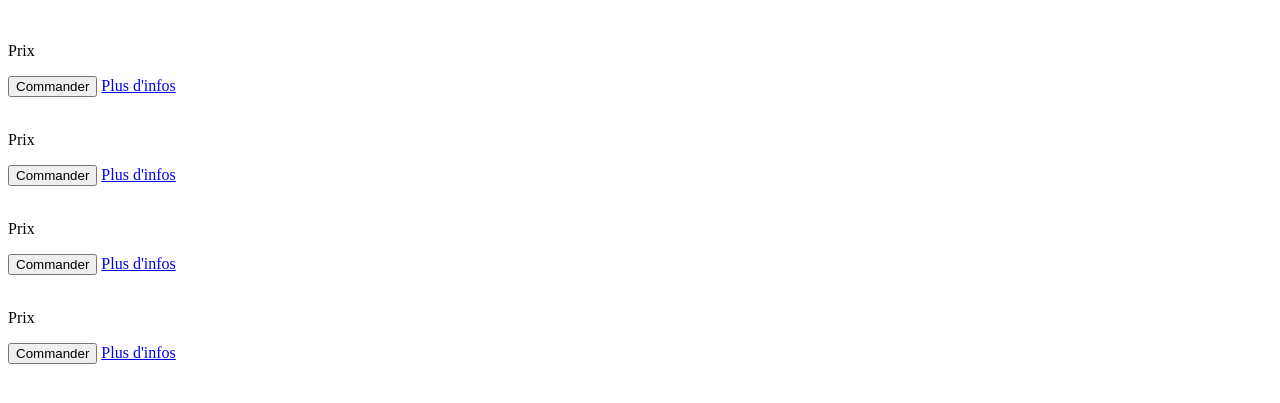
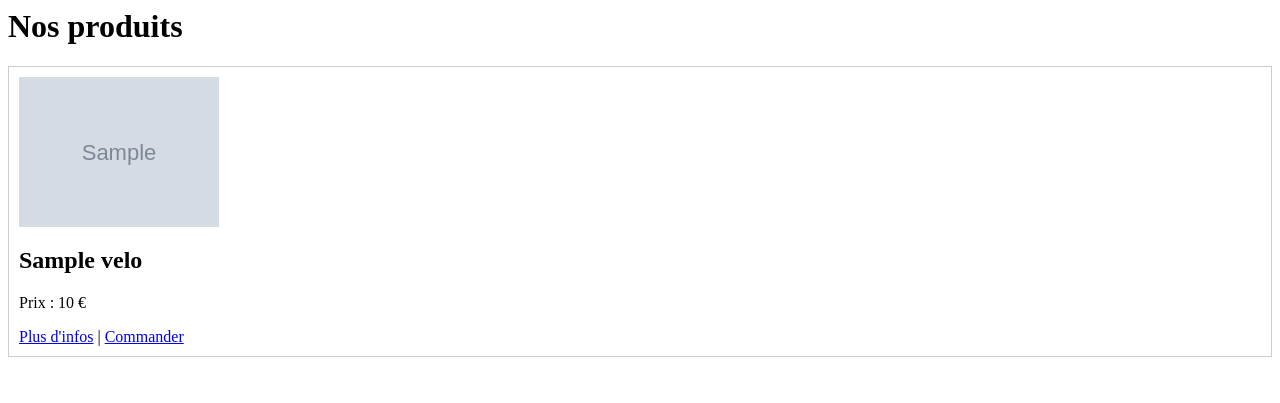
Before and after one commit to Oxylad/Prjt_Solution_Web, a PHP site: page /produits.php in a window 1280 px wide. Shown: the top 403 px of the page. Run offline with PHP 8.4, Linux system fonts and the light colour scheme; tables that the repository leaves empty or names only in its code hold one stand-in row (values such as "Sample post"); grey boxes marked "Sample" are stand-in pictures.

Commit message:
velo+produit LIam

```diff
--- /dev/null
+++ b/config.php
@@ -0,0 +1,16 @@
+<?php
+// Paramètres de connexion à la base de données
+$host = 'localhost'; // Hôte de la base de données (souvent 'localhost')
+$dbname = 'velo'; // Remplacez par le nom de votre base de données
+$user = 'root'; // Nom d'utilisateur (souvent 'root' en local)
+$pass = ''; // Mot de passe (vide par défaut en local avec XAMPP ou WAMP)
+
+try {
+    // Connexion à la base de données avec PDO
+    $pdo = new PDO("mysql:host=$host;dbname=$dbname;charset=utf8", $user, $pass);
+    $pdo->setAttribute(PDO::ATTR_ERRMODE, PDO::ERRMODE_EXCEPTION); // Gérer les erreurs
+} catch (PDOException $e) {
+    // En cas d'erreur, afficher un message et arrêter le script
+    die("Erreur de connexion : " . $e->getMessage());
+}
+?>
--- a/produits.php
+++ b/produits.php
@@ -1,35 +1,18 @@
-<!DOCTYPE html>
-<html lang="en">
-<head>
-    <meta charset="UTF-8">
-    <meta name="viewport" content="width=device-width, initial-scale=1.0">
-    <title>Document</title>
-</head>
-<body>
-    <div class="item">
-        <img class="img" src="">
-        <p>Prix</p>
-        <button type="button">Commander</button>
-        <a href="velo.php">Plus d'infos</a>
-    </div>
-    <div class="item">
-        <img class="img" src="">
-        <p>Prix</p>
-        <button type="button">Commander</button>
-        <a href="velo.php">Plus d'infos</a>
-    </div>
-    <div class="item">
-        <img class="img" src="">
-        <p>Prix</p>
-        <button type="button">Commander</button>
-        <a href="velo.php">Plus d'infos</a>
-    </div>
-    <div class="item">
-        <img class="img" src="">
-        <p>Prix</p>
-        <button type="button">Commander</button>
-        <a href="velo.php">Plus d'infos</a>
-    </div>
+<?php
+// Connexion à la base de données
+include 'config.php';
 
-</body>
-</html>
+// Récupération des vélos
+$stmt = $pdo->query('SELECT * FROM velos');
+
+echo "<h1>Nos produits</h1>";
+while ($velo = $stmt->fetch(PDO::FETCH_ASSOC)) {
+    echo "<div style='border:1px solid #ccc; margin-bottom:10px; padding:10px;'>";
+    echo "<img src='{$velo['image']}' alt='{$velo['nom']}' style='max-width:200px; display:block;'>";
+    echo "<h2>{$velo['nom']}</h2>";
+    echo "<p>Prix : {$velo['prix']} €</p>";
+    echo "<a href='velo.php?id={$velo['id']}'>Plus d'infos</a> | ";
+    echo "<a href='commander.php?id={$velo['id']}'>Commander</a>";
+    echo "</div>";
+}
+?>
```
Also changed, not shown: velo.php (added, +26 -0 lines), commander.php (added), commender.php (deleted).
